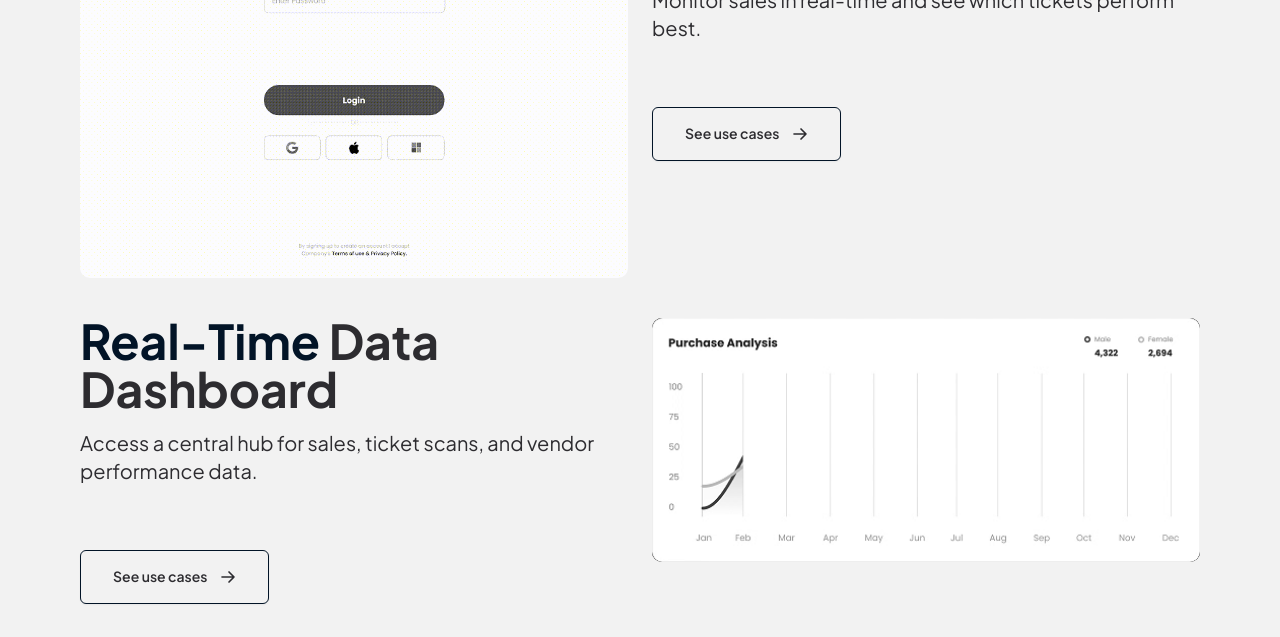
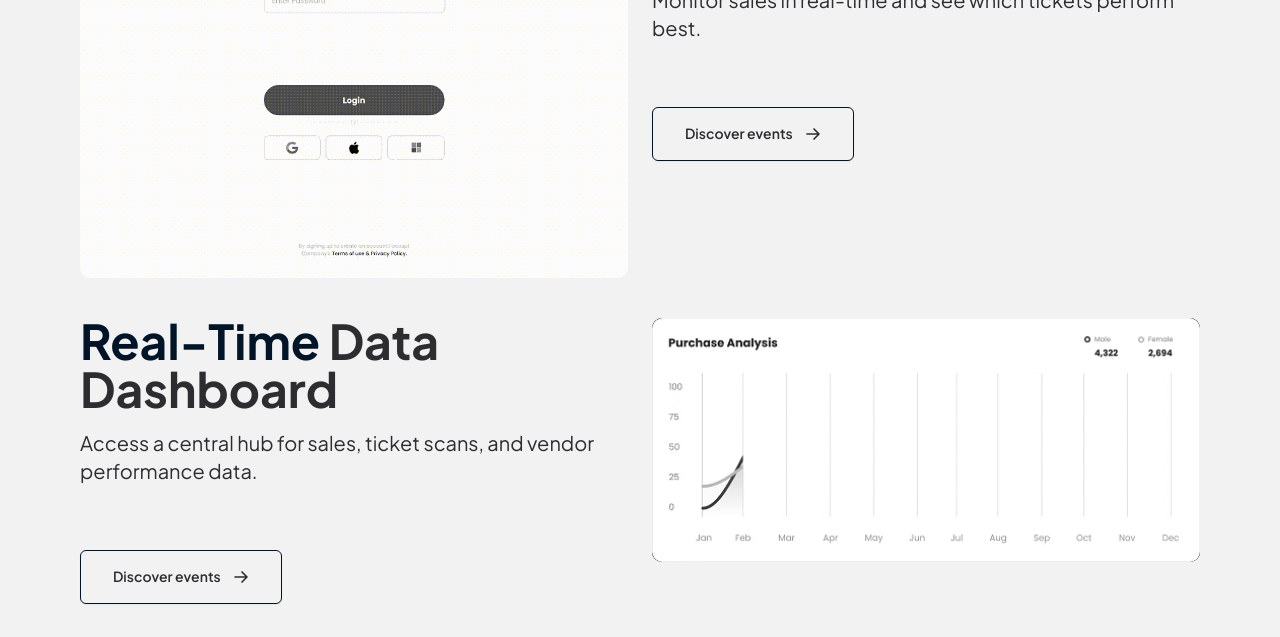
Before and after one commit to Allin-Technologies/tickets-frontend, a Next.js app: page / in a window 1280 px wide. Shown: the part 1720-2357 px from the top of the page. Built offline with nearby package versions, Linux system fonts and the light colour scheme.

Commit message:
chore: updated UI

```diff
--- a/src/app/(default footer)/(coloured logo header)/[id]/page.tsx
+++ b/src/app/(default footer)/(coloured logo header)/[id]/page.tsx
@@ -341,7 +341,7 @@ export default async function Page(props: Props) {
                 asChild
               >
                 <Link href='/discover'>
-                  <span>See more use cases</span>
+                  <span>Discover events</span>
                   <svg
                     xmlns='http://www.w3.org/2000/svg'
                     fill='none'
--- a/src/app/(default footer)/(white logo header)/page.tsx
+++ b/src/app/(default footer)/(white logo header)/page.tsx
@@ -158,7 +158,7 @@ export default function Home() {
             asChild
           >
             <Link href='/discover'>
-              <span>See use cases</span>
+              <span>Discover events</span>
               <svg
                 xmlns='http://www.w3.org/2000/svg'
                 fill='none'
@@ -196,7 +196,7 @@ export default function Home() {
             asChild
           >
             <Link href='/discover'>
-              <span>See use cases</span>
+              <span>Discover events</span>
               <svg
                 xmlns='http://www.w3.org/2000/svg'
                 fill='none'
```
